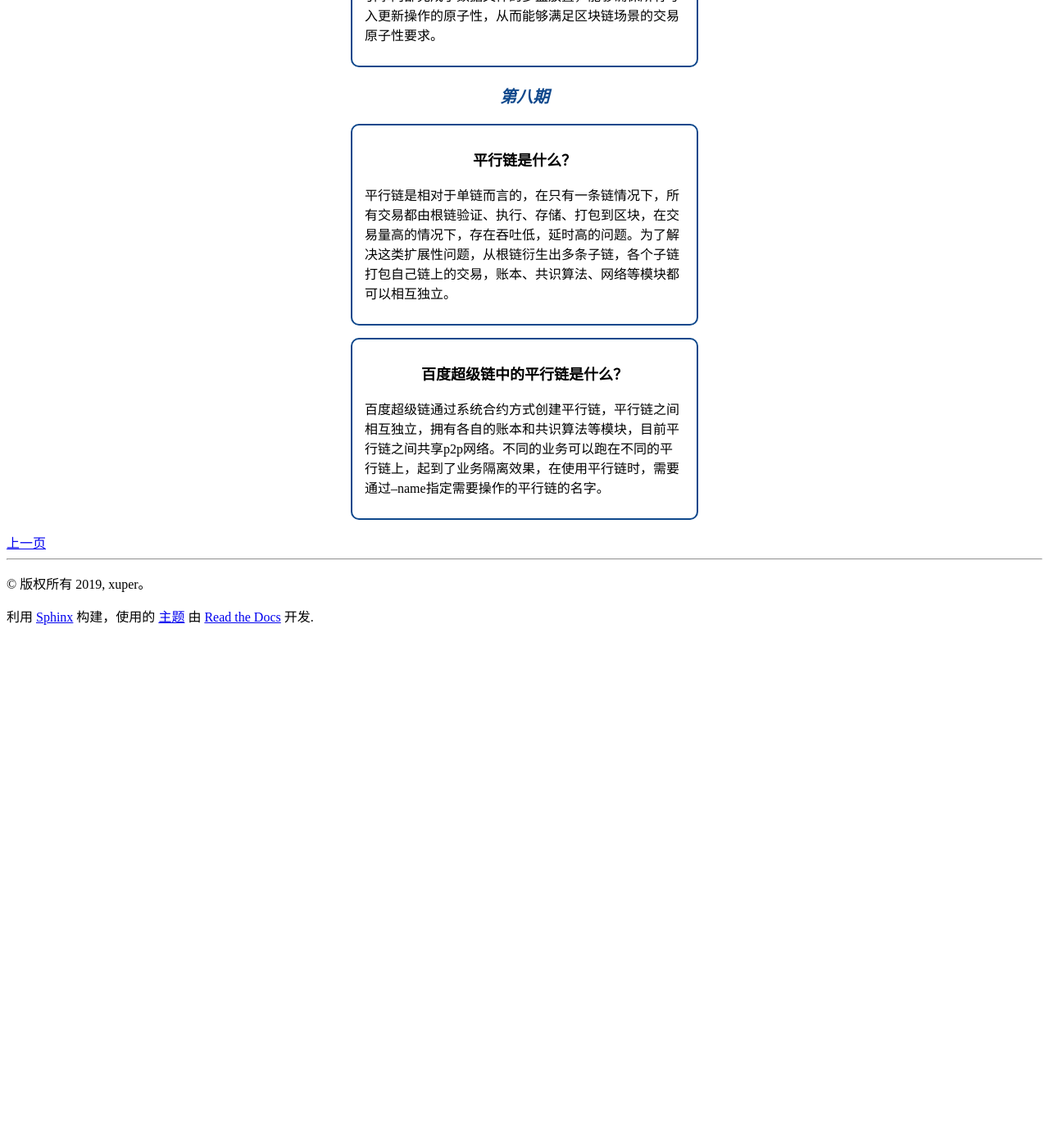
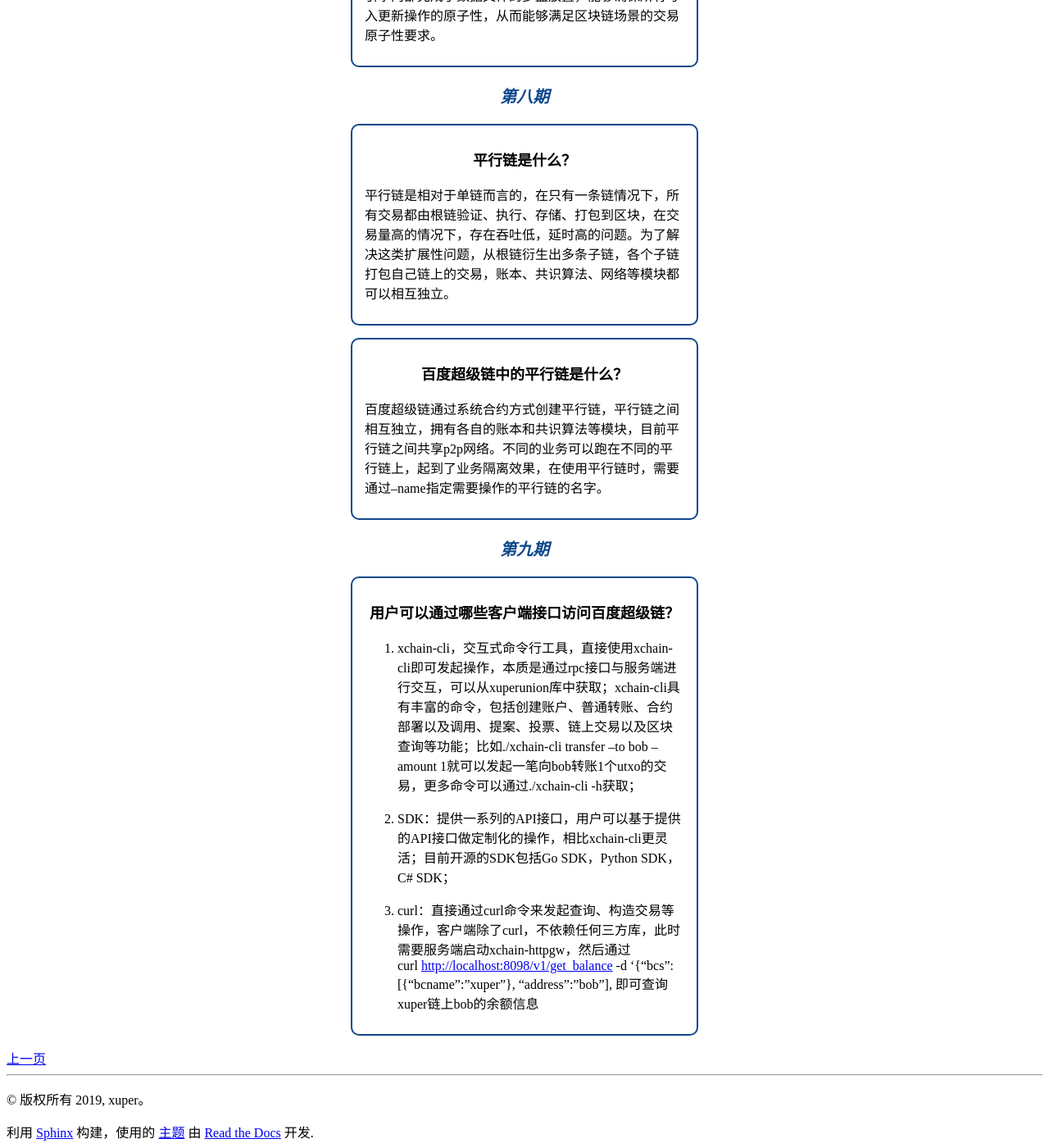
Before and after one commit to xuperchain/docs, a Sphinx documentation site: the page built from source/lessons.rst, in a window 1280 px wide and 1400 px high, scrolled down 5577 px. Shown: the whole window at 82% size. Built offline with Sphinx 7.4.7 and the Read the Docs theme 2.0.0, drawn with Linux system fonts in a browser that asks for light colours; before the commit the page ends 6348 px from its top, so only the background shows below that.

Commit message:
Update lessons.rst

```diff
--- a/source/lessons.rst
+++ b/source/lessons.rst
@@ -198,3 +198,19 @@
     .. container:: text
 
     	百度超级链通过系统合约方式创建平行链，平行链之间相互独立，拥有各自的账本和共识算法等模块，目前平行链之间共享p2p网络。不同的业务可以跑在不同的平行链上，起到了业务隔离效果，在使用平行链时，需要通过--name指定需要操作的平行链的名字。
+
+.. container:: number
+
+    第九期
+
+.. container:: myclass
+
+    .. container:: title
+
+        用户可以通过哪些客户端接口访问百度超级链？
+
+    .. container:: text
+
+        1. xchain-cli，交互式命令行工具，直接使用xchain-cli即可发起操作，本质是通过rpc接口与服务端进行交互，可以从xuperunion库中获取；xchain-cli具有丰富的命令，包括创建账户、普通转账、合约部署以及调用、提案、投票、链上交易以及区块查询等功能；比如./xchain-cli transfer --to bob --amount 1就可以发起一笔向bob转账1个utxo的交易，更多命令可以通过./xchain-cli -h获取；
+        2. SDK：提供一系列的API接口，用户可以基于提供的API接口做定制化的操作，相比xchain-cli更灵活；目前开源的SDK包括Go SDK，Python SDK，C# SDK；
+        3. curl：直接通过curl命令来发起查询、构造交易等操作，客户端除了curl，不依赖任何三方库，此时需要服务端启动xchain-httpgw，然后通过curl http://localhost:8098/v1/get_balance -d '{"bcs":[{"bcname":"xuper"}, "address":"bob"], 即可查询xuper链上bob的余额信息
```
